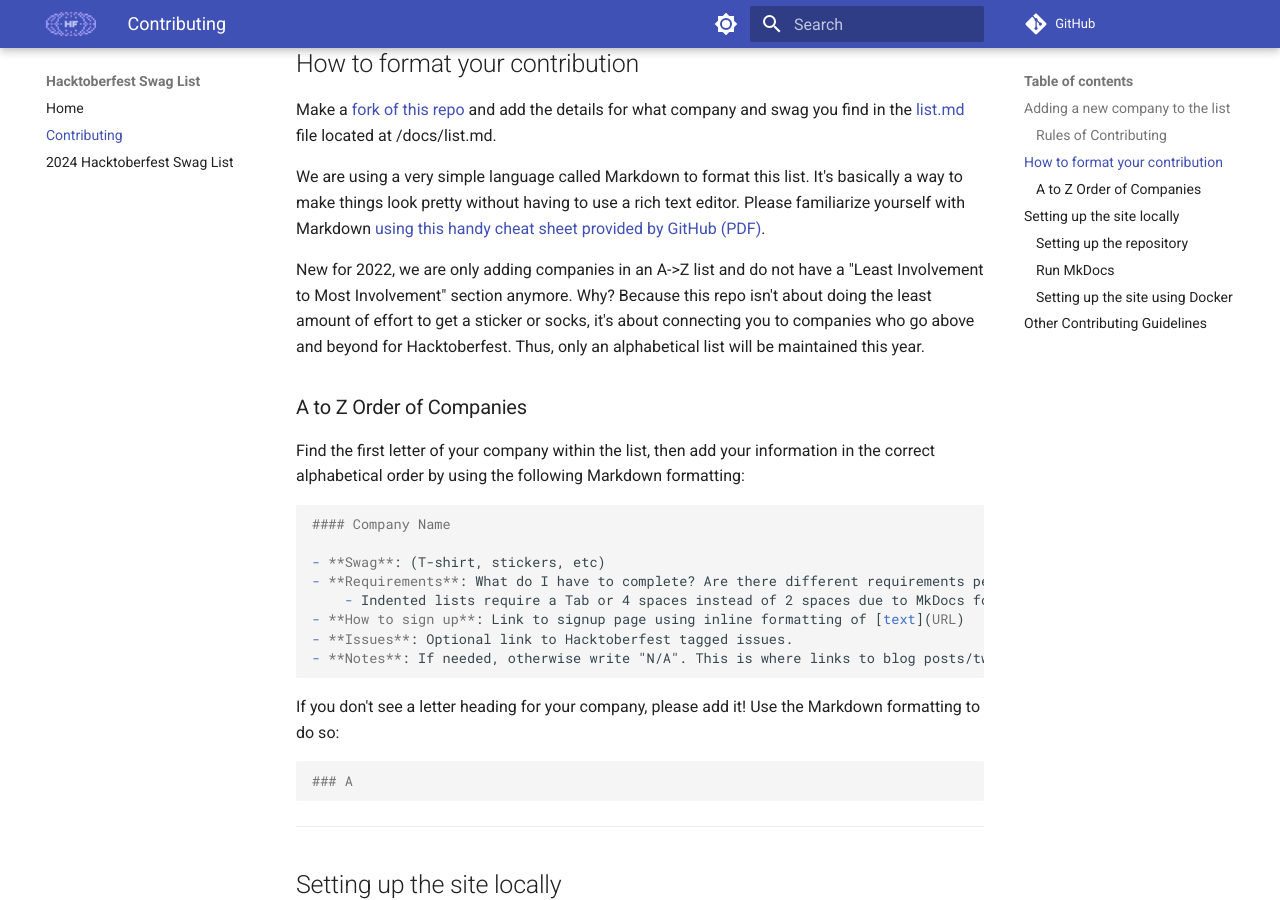
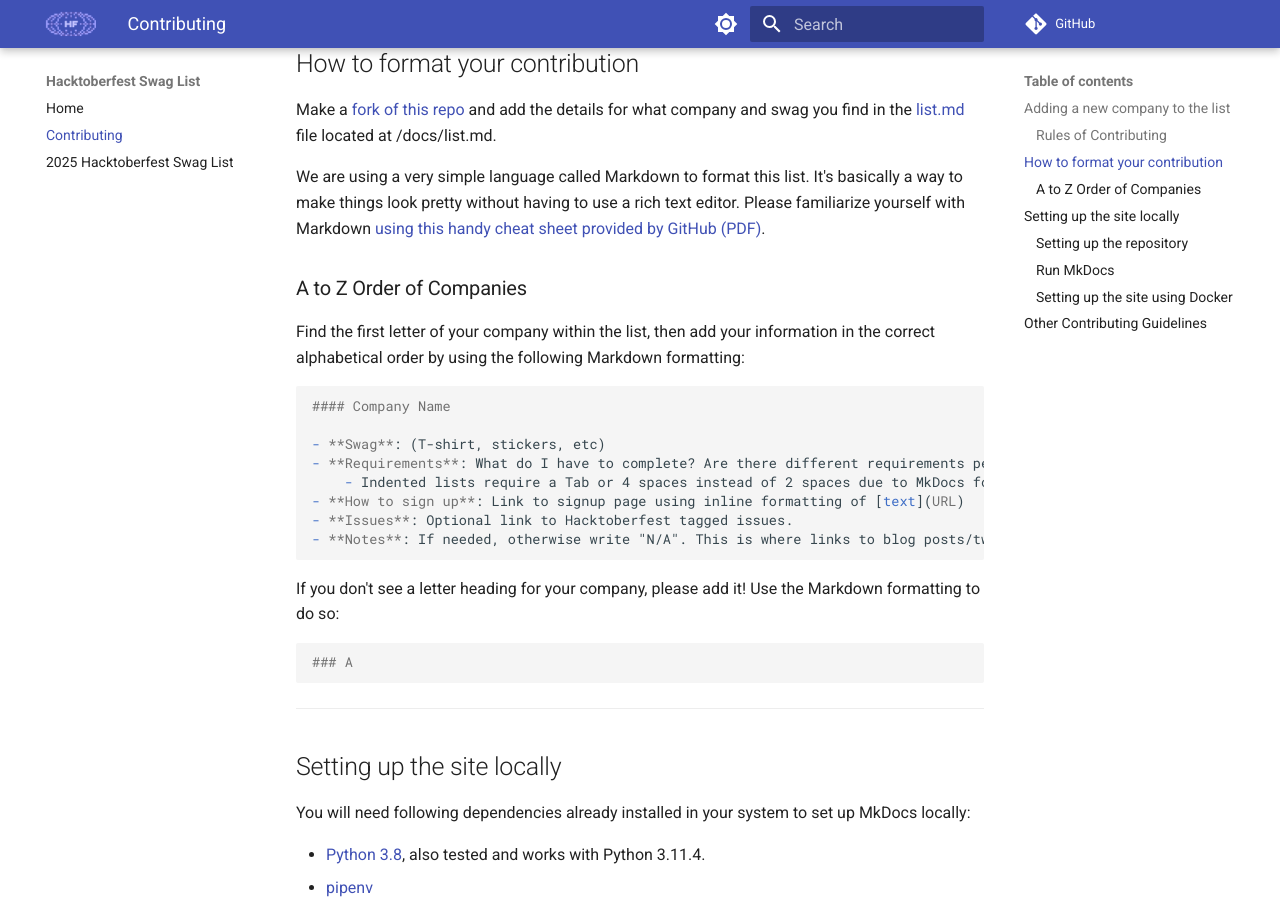
Before and after one commit to crweiner/hacktoberfest-swag-list, an MkDocs documentation site: the page built from docs/contributing.md, in a window 1280 px wide and 900 px high, scrolled down 891 px. Built offline with MkDocs 1.6.1 and Material for MkDocs 9.7.7, drawn with Linux system fonts in a browser that asks for light colours; plug-ins that fetch from the network failed and are left out; comment, search, counter and statistics services are not loaded.

Commit message:
Further 2025 tweaks

```diff
--- a/docs/contributing.md
+++ b/docs/contributing.md
@@ -27,7 +27,6 @@ Make a [fork of this repo](https://github.com/crweiner/hacktoberfest-swag-list/f
 
 We are using a very simple language called Markdown to format this list. It's basically a way to make things look pretty without having to use a rich text editor. Please familiarize yourself with Markdown [using this handy cheat sheet provided by GitHub (PDF)](https://enterprise.github.com/downloads/en/markdown-cheatsheet.pdf).
 
-New for 2022, we are only adding companies in an A->Z list and do not have a "Least Involvement to Most Involvement" section anymore. Why? Because this repo isn't about doing the least amount of effort to get a sticker or socks, it's about connecting you to companies who go above and beyond for Hacktoberfest. Thus, only an alphabetical list will be maintained this year.
 
 ### A to Z Order of Companies
 
--- a/mkdocs.yml
+++ b/mkdocs.yml
@@ -46,7 +46,7 @@ plugins:
 nav:
   - "Home": "index.md"
   - "Contributing": "contributing.md"
-  - "2024 Hacktoberfest Swag List": "list.md"
+  - "2025 Hacktoberfest Swag List": "list.md"
 
   # Customization
 extra_javascript:
```
